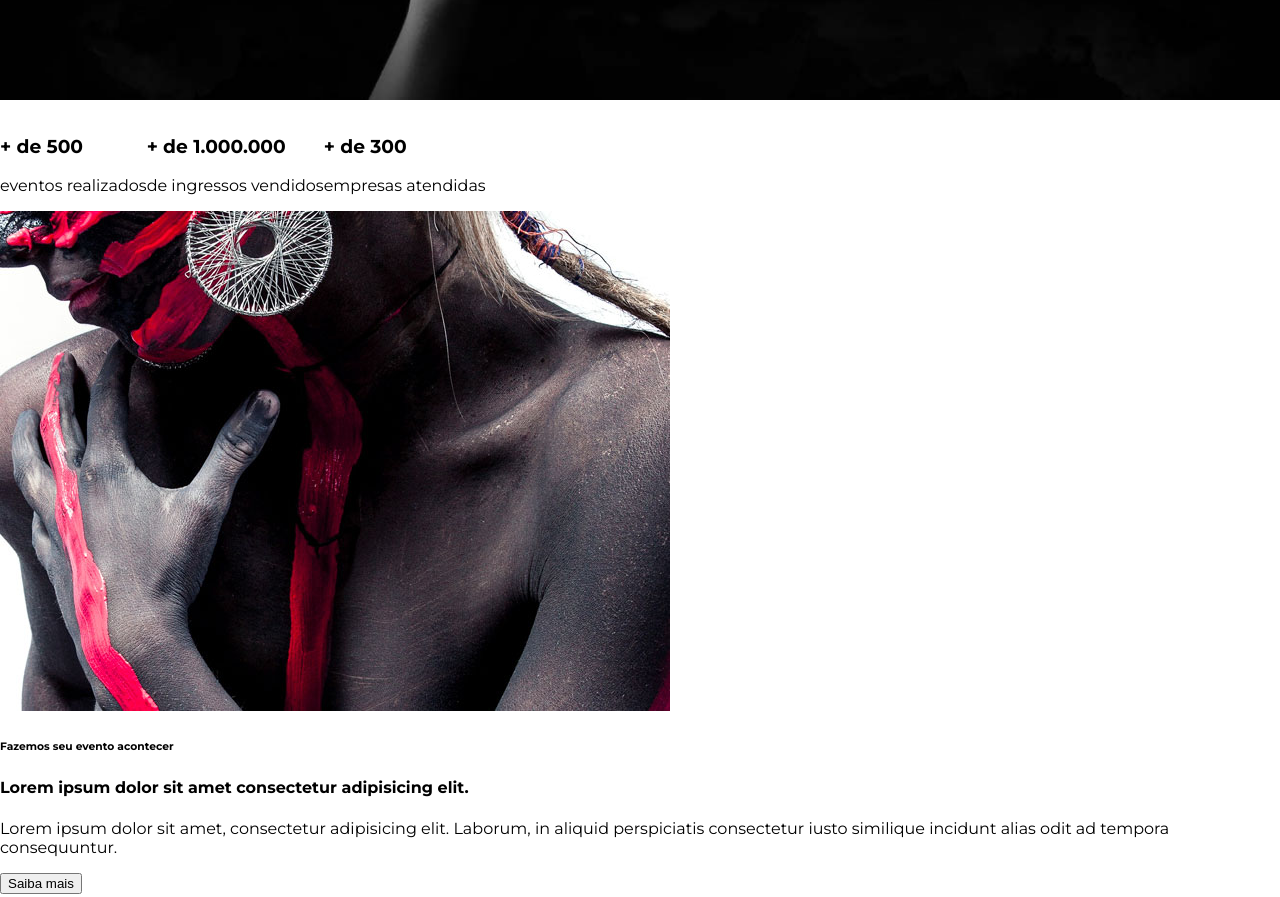
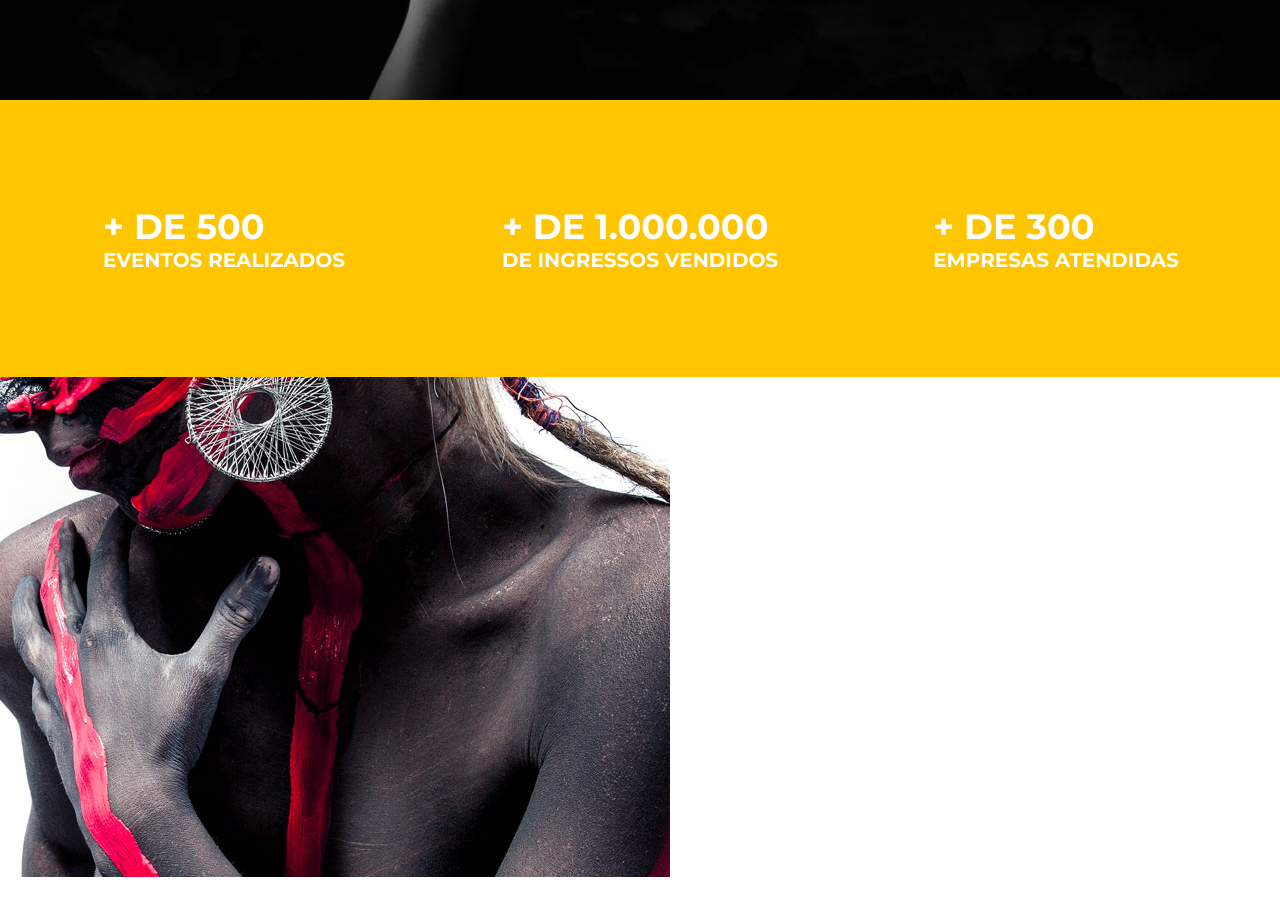
Before and after one commit to renan-arimatea/Projeto_Studion, a website: page src/index.html in a window 1280 px wide. Shown: the part 700-1597 px from the top of the page. Drawn offline with Linux system fonts and the light colour scheme.

Commit message:
feat(main): implemented main style

```diff
--- a/src/index.html
+++ b/src/index.html
@@ -46,19 +46,25 @@
     </header>
 
     <main>
-      <section>
-        <ul>
+      <section id="counter">
+        <ul class="counter__container">
           <li>
-            <h3>+ de 500</h3>
-            eventos realizados
+            <h3>+ de 500
+              <small>eventos realizados</small>
+            </h3>
+
           </li>
           <li>
-            <h3>+ de 1.000.000</h3>
-            de ingressos vendidos
+            <h3>+ de 1.000.000
+              <small>de ingressos vendidos</small>
+            </h3>
+
           </li>
           <li>
-            <h3>+ de 300</h3>
-            empresas atendidas
+            <h3>+ de 300
+              <small>empresas atendidas</small>
+            </h3>
+
           </li>
         </ul>
       </section>
--- a/src/style.css
+++ b/src/style.css
@@ -14,6 +14,12 @@
 body{
     margin: 0;
     padding-top: 7.75rem;
+}
+
+header,
+main,
+footer{
+    overflow-x: hidden;
 }
 
 ul{
@@ -139,3 +145,27 @@ ul{
     background-color: var(--color-primary);
     color: #fff;
 }
+
+#counter{
+    background-color: var(--color-primary);
+    color: #fff;
+    text-transform: uppercase;
+}
+
+.counter__container{
+    display: grid;
+    grid-template-columns: repeat(3, minmax(300px, 1fr));
+    place-items: center;
+    margin: 0;
+    padding: 4.375rem 1rem;
+}
+
+
+.counter__container h3{
+    font-size: 2.1875rem;
+}
+
+.counter__container h3 small{
+    display: block;
+    font-size: 1.25rem;
+}
```
